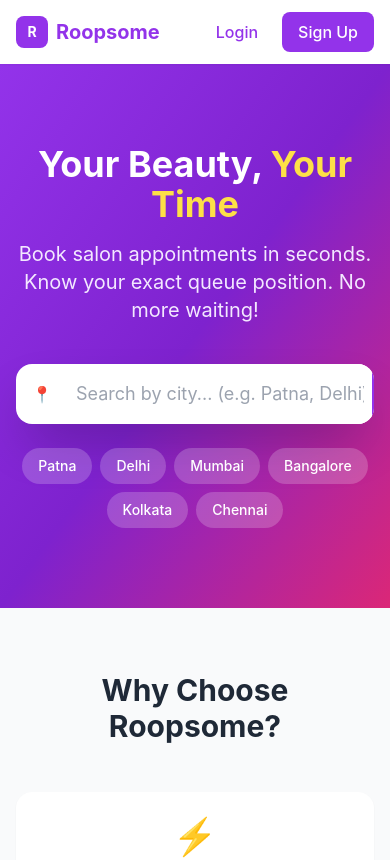
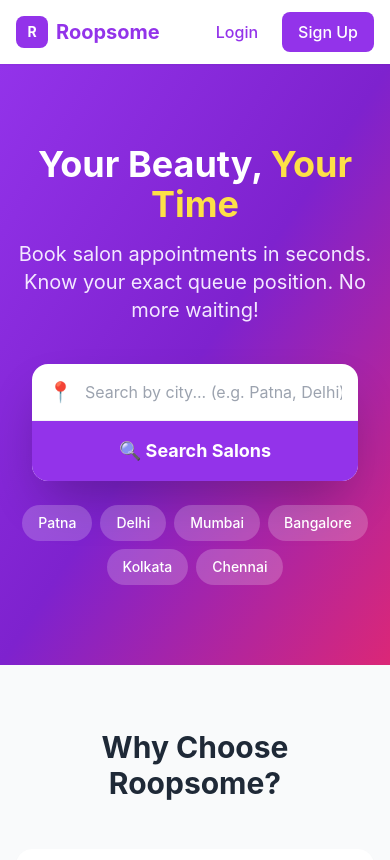
Before and after one commit to s-shubham-kumar/Roopsome, a React app in the folder frontend/: page / in a window 390 px wide. Shown: the top 860 px of the page. Built offline with nearby package versions, Linux system fonts and the light colour scheme; no server answers; the HTML template or start-up script is replaced by a standard one.

Commit message:
fix: home search bar mobile responsive

```diff
--- a/frontend/src/pages/Home.jsx
+++ b/frontend/src/pages/Home.jsx
@@ -34,23 +34,23 @@
                     </p>
 
                     {/* Search Box */}
-                    <form onSubmit={handleSearch} className="max-w-2xl mx-auto">
-                        <div className="flex bg-white rounded-2xl overflow-hidden shadow-2xl">
-                            <div className="flex items-center px-4 text-gray-400">
-                                📍
+                    <form onSubmit={handleSearch} className="max-w-2xl mx-auto px-4">
+                        <div className="bg-white rounded-2xl shadow-2xl overflow-hidden">
+                            <div className="flex items-center px-4 py-1 border-b border-gray-100">
+                                <span className="text-xl mr-3">📍</span>
+                                <input
+                                    type="text"
+                                    placeholder="Search by city... (e.g. Patna, Delhi)"
+                                    value={city}
+                                    onChange={(e) => setCity(e.target.value)}
+                                    className="flex-1 py-3 text-gray-800 outline-none text-base"
+                                />
                             </div>
-                            <input
-                                type="text"
-                                placeholder="Search by city... (e.g. Patna, Delhi)"
-                                value={city}
-                                onChange={(e) => setCity(e.target.value)}
-                                className="flex-1 py-4 px-2 text-gray-800 outline-none text-lg"
-                            />
                             <button
                                 type="submit"
-                                className="bg-purple-600 text-white px-8 py-4 font-bold text-lg hover:bg-purple-700 transition-colors"
+                                className="w-full bg-purple-600 text-white py-4 font-bold text-lg hover:bg-purple-700 transition-colors"
                             >
-                                Search
+                                🔍 Search Salons
                             </button>
                         </div>
                     </form>
```
